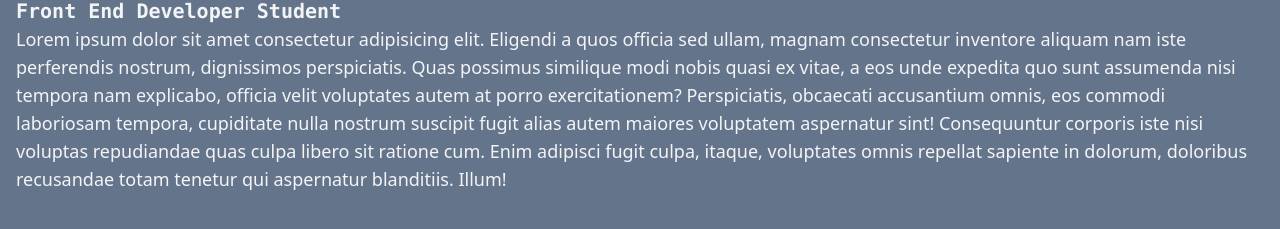
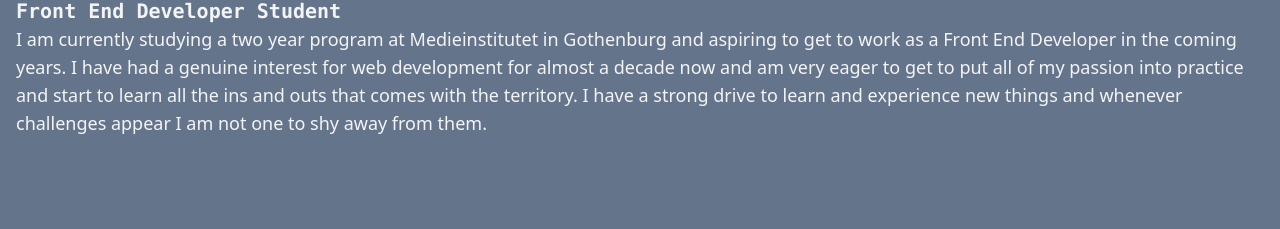
Before and after one commit to Emil-Helge/My-Resume, a website: page src/index.html in a window 1280 px wide. Shown: the part 87-316 px from the top of the page. Drawn offline with Linux system fonts and the light colour scheme.

Commit message:
added some intro text for my resume

```diff
--- a/src/index.html
+++ b/src/index.html
@@ -59,7 +59,11 @@
       Emil Helgesson
     </h1>
     <h2 class="text-xl font-mono font-extrabold">Front End Developer Student</h2>
-    <p>Lorem ipsum dolor sit amet consectetur adipisicing elit. Eligendi a quos officia sed ullam, magnam consectetur inventore aliquam nam iste perferendis nostrum, dignissimos perspiciatis. Quas possimus similique modi nobis quasi ex vitae, a eos unde expedita quo sunt assumenda nisi tempora nam explicabo, officia velit voluptates autem at porro exercitationem? Perspiciatis, obcaecati accusantium omnis, eos commodi laboriosam tempora, cupiditate nulla nostrum suscipit fugit alias autem maiores voluptatem aspernatur sint! Consequuntur corporis iste nisi voluptas repudiandae quas culpa libero sit ratione cum. Enim adipisci fugit culpa, itaque, voluptates omnis repellat sapiente in dolorum, doloribus recusandae totam tenetur qui aspernatur blanditiis. Illum!</p>
+    <p>I am currently studying a two year program at Medieinstitutet in Gothenburg and aspiring to get to work as a Front End Developer in the coming years.
+       I have had a genuine interest for web development for almost a decade now and am very eager to get to put all of my passion into practice
+       and start to learn all the ins and outs that comes with the territory. I have a strong drive to learn and experience new things and
+       whenever challenges appear I am not one to shy away from them.
+    </p>
   </div>
 </body>
 </html>
```
